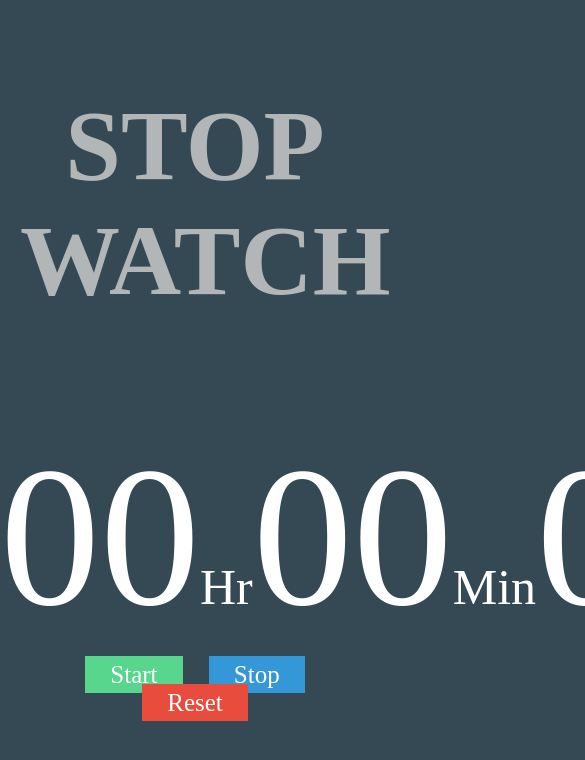
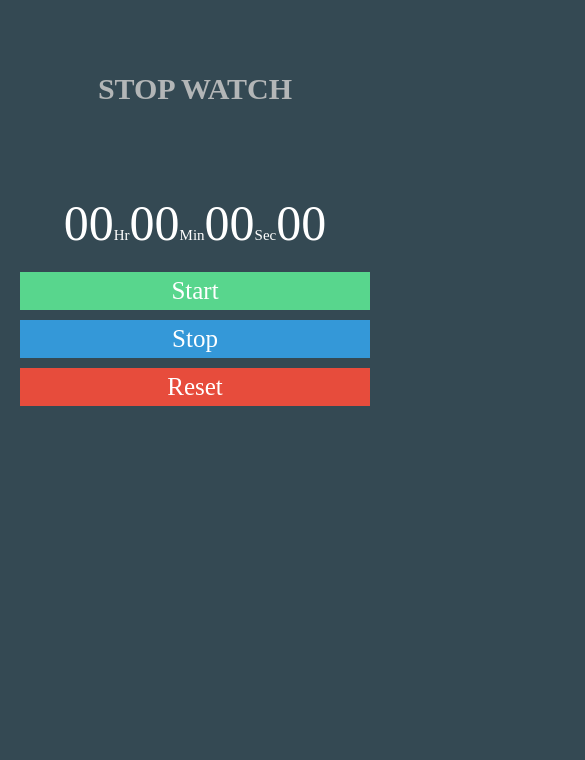
Before and after one commit to shrohit-007/StopWatch, a plain HTML site: page index.html in a window 390 px wide. Shown: the top 760 px of the page, 585 px wide, since content can reach past the window. Drawn offline with Linux system fonts and the light colour scheme.

Commit message:
Update style.css

```diff
--- a/style.css
+++ b/style.css
@@ -41,3 +41,49 @@ body{
     padding:5px 25px;
     margin:10px;
 }
+@media screen and (max-width:600px)
+{
+    body{
+        margin:0;
+    }
+    #heading{
+        font-size:30px;
+        font-weight: bold;
+        color:#b3b6b7;
+        text-align: center;
+        /* margin-right:10%; */
+        margin-top:8vh;
+        padding:4px;
+    }
+    .main{
+        text-align: center;
+        margin-top:10vh;
+        color:white;
+        font-size:50px;
+    }
+    .subscript{
+        font-size:15px;
+        color:white;
+    }
+    .down-menu{
+        font-size:25px;
+        text-align: center;
+        color:white;
+        padding:10px;
+    }
+    #start{
+        display:block;
+        background-color:#58d68d;
+        padding:5px 10px;
+    }
+    #stop{
+        display:block;
+        background-color:#3498d8;
+        padding:5px 10px;
+    }
+    #reset{
+        display:block;
+        background-color:#e74c3c;
+        padding:5px 10px;
+    }
+}
```
